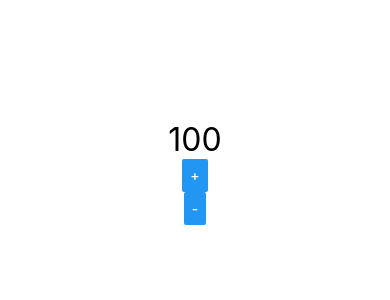
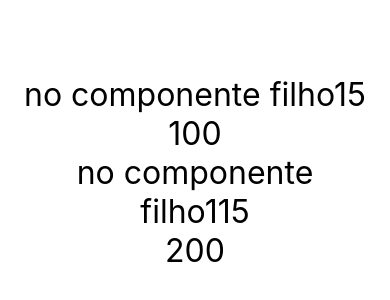
Before and after one commit to JoyceKell/learning-native, a React Native app in the folder exercicios/: screen / in a window 390 px wide. Shown: the part 250-550 px from the top of the page. Built offline with nearby package versions, Linux system fonts and the light colour scheme.

Commit message:
comunicacao direta

```diff
--- a/exercicios/src/components/App.js
+++ b/exercicios/src/components/App.js
@@ -1,6 +1,7 @@
 import React from 'react';
 import {Text, View, StyleSheet} from 'react-native';
-import Contador from '../components/Contador';
+import Pai from '../components/direta/Pai';
+//import Contador from '../components/Contador';
 //import Botao from '../components/Botao';
 //import Frag from '../components/Frag';
 //import Minmax from '../components/Minmax';
@@ -11,7 +12,7 @@
 const App = function () {
   return (
     <View style={style.App}>
-      <Contador inicial={100} passo={2} />
+      <Pai />
     </View>
   );
 };
--- /dev/null
+++ b/exercicios/src/components/direta/Filho.js
@@ -0,0 +1,12 @@
+import React from 'react';
+import {Text} from 'react-native';
+import Estilo from '../estilo';
+
+export default props => {
+  return (
+    <>
+      <Text style={Estilo.grande}>no componente filho{props.a}</Text>
+      <Text style={Estilo.grande}>{props.b}</Text>
+    </>
+  );
+};
--- /dev/null
+++ b/exercicios/src/components/direta/Pai.js
@@ -0,0 +1,15 @@
+import React from 'react';
+import {Text} from 'react-native';
+import Estilo from '../estilo';
+import Filho from './Filho';
+
+export default props => {
+  let x = 15;
+  let y = 100;
+  return (
+    <>
+      <Filho a={x} b={y} />
+      <Filho a={x + 100} b={y + 100} />
+    </>
+  );
+};
```
